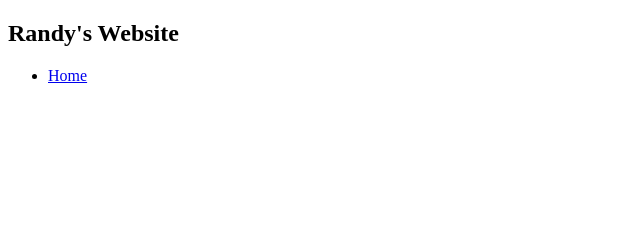
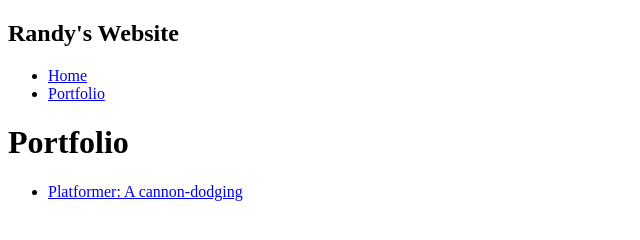
Before and after one commit to Randyperez14/Randyperez14.github.io, a plain HTML site: page portfolio.html in a window 1280 px wide. Shown: the whole page, without its empty margins (0-640 px from the left). Drawn offline with Linux system fonts and the light colour scheme.

Commit message:
add index.html and css files

```diff
--- a/portfolio.html
+++ b/portfolio.html
@@ -13,13 +13,22 @@
                 <li class="nav-li">
                     <a href="index.html">Home</a>
                 </li>
-
+                <li class="nav-li">
+                    <a href="portfolio.html">Portfolio</a>
+                </li>
             </ul>
-
         </nav>
 
         <Main>
+            <div class="content">
+                <h1>Portfolio</h1>
+                <ul id="portfolio">
+                    <li>
+                        <a href="fsd-projects/platformer/">Platformer: A cannon-dodging</a>
+                    </li>
 
+                </ul>
+            </div>
         </Main>
 
     </div>
--- a/style.css
+++ b/style.css
@@ -75,3 +75,6 @@ main {
 h2, h3 {
     margin: 0px;
 }
+img{
+    border: solid 5px;
+}
```
Also changed, not shown: index.html (+1 -1 lines).
